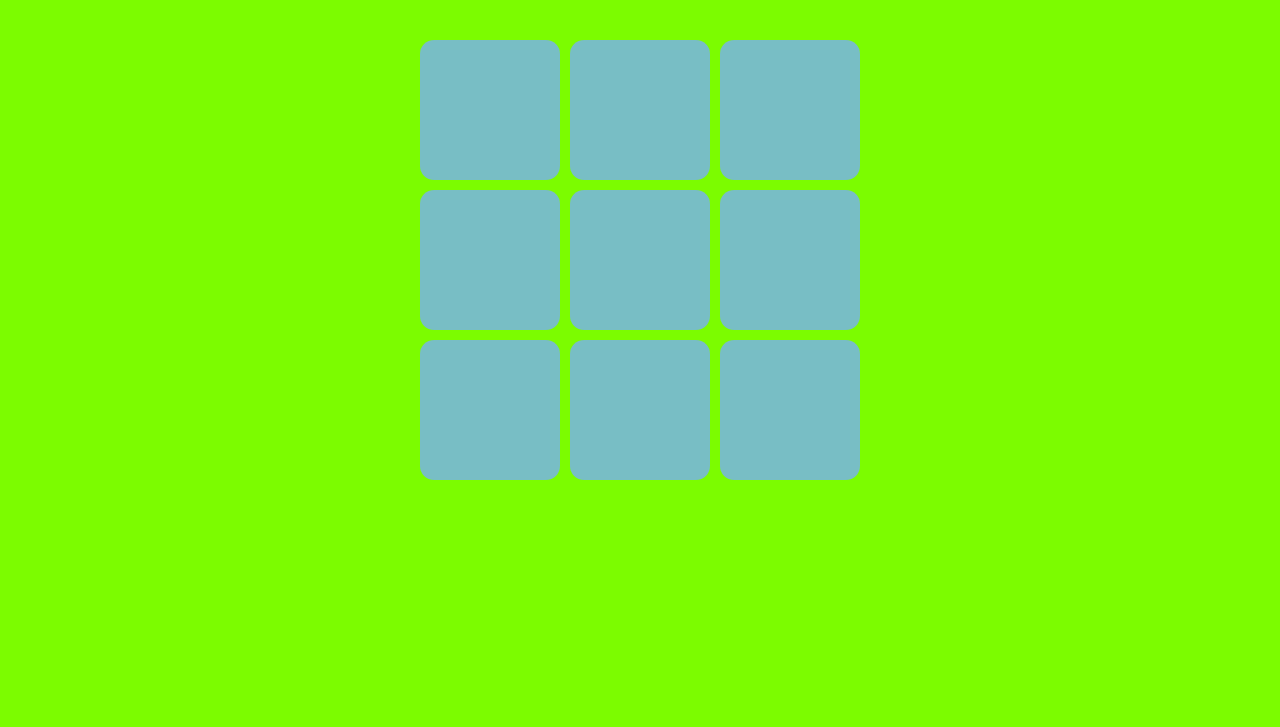
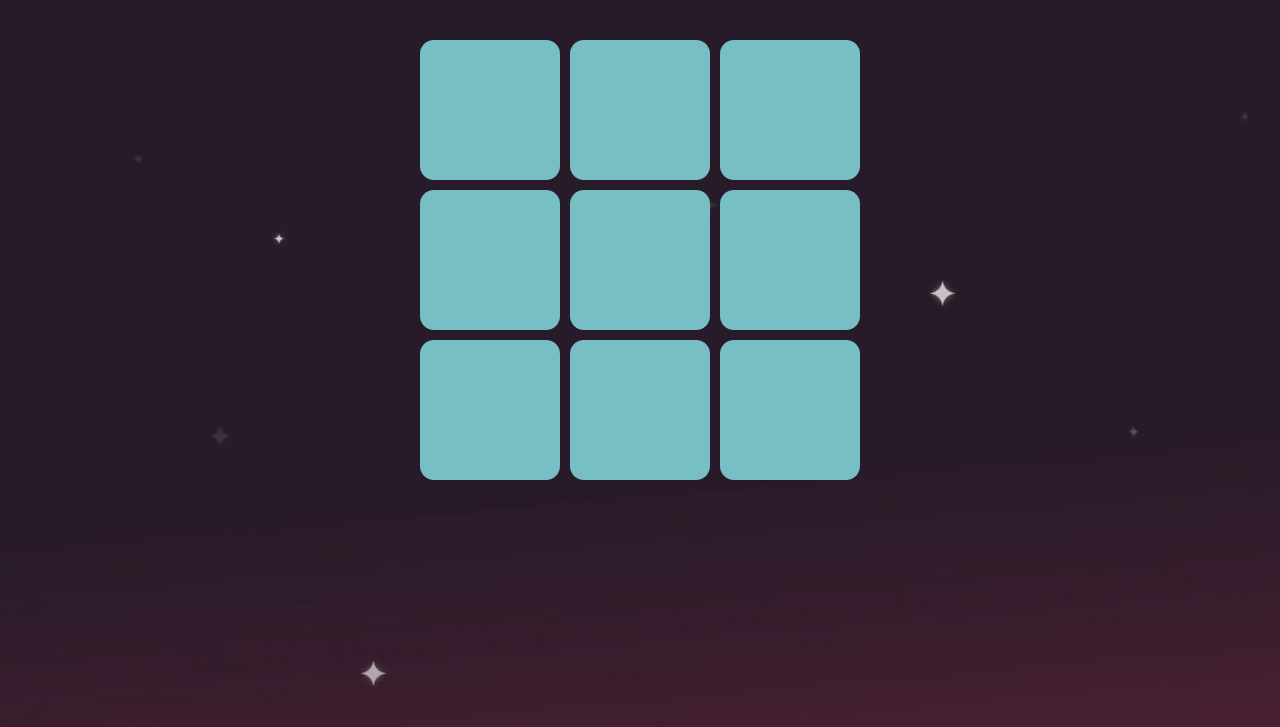
Before and after one commit to ignSparky/ignSparky.github.io, a plain HTML site: page game.html in a window 1280 px wide. Shown: the part 73-800 px from the top of the page. Drawn offline with Linux system fonts and the light colour scheme.

Commit message:
Update stylegame.css

```diff
--- a/stylegame.css
+++ b/stylegame.css
@@ -4,11 +4,10 @@
 /* Body and Notice styling
 -------------------------------------------------------------- */
 body {
-  color: #b6b5ca;
+  background-image: url("background6.jpg");
   font-family: 'Arial', sans-serif;
   margin: 0;
   text-align: center;
-  background-color:#7CFC00;
 }
 
 h5 {
```
